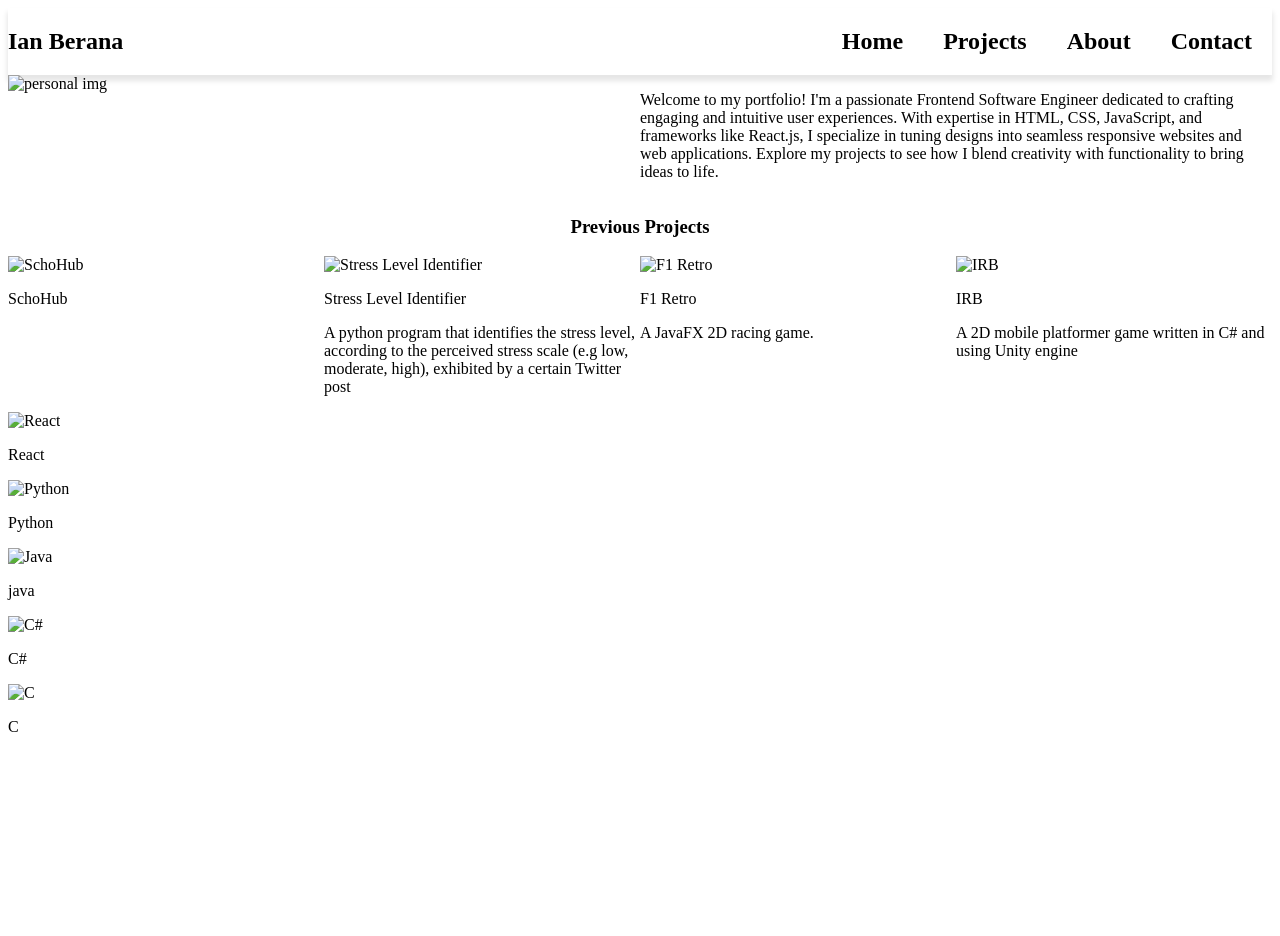
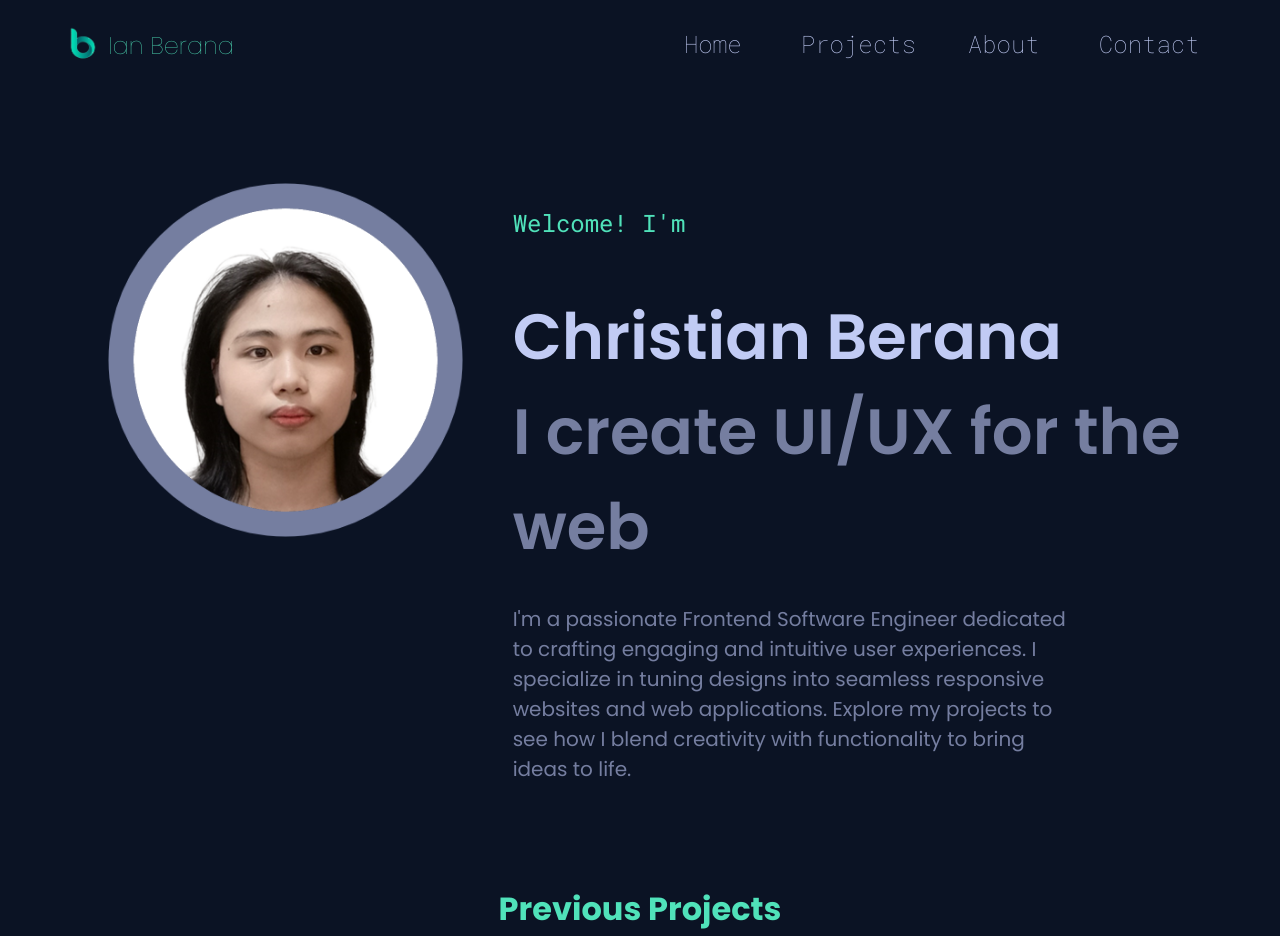
Before and after one commit to ianberana/ianberana.github.io, a plain HTML site: page index.html in a window 1280 px wide. Shown: the top 936 px of the page. Before the commit the page ends 800 px from the top, so only its background shows below. Drawn offline with Linux system fonts and the light colour scheme.

Commit message:
ui: Final changes for layout

```diff
--- a/index.html
+++ b/index.html
@@ -2,106 +2,79 @@
 
 <html>
   <head>
+    <link rel="preconnect" href="https://fonts.googleapis.com">
+    <link rel="preconnect" href="https://fonts.gstatic.com" crossorigin>
+    <link href="https://fonts.googleapis.com/css2?family=Poppins:ital,wght@0,100;0,200;0,300;0,400;0,500;0,600;0,700;0,800;0,900;1,100;1,200;1,300;1,400;1,500;1,600;1,700;1,800;1,900&display=swap" rel="stylesheet">
+    <link href="https://fonts.googleapis.com/css2?family=Poppins:ital,wght@0,100;0,200;0,300;0,400;0,500;0,600;0,700;0,800;0,900;1,100;1,200;1,300;1,400;1,500;1,600;1,700;1,800;1,900&family=Roboto+Mono:ital,wght@0,100..700;1,100..700&display=swap" rel="stylesheet">
+    <link rel="stylesheet" href="styles.css">
     <title>Berana's Portfolio</title>
-    <style>
-        body {
-            display: flex;
-            flex-direction: column;
-            align-items: stretch;
-        }
-        nav {
-            box-shadow: 0px 5px 5px 1px rgba(0, 0, 0, .1);
-            display: flex;
-            flex-direction: row;
-            justify-content: space-between;
-        }
-
-        #nav-links {
-            width: 60%;
-            display: flex;
-            justify-content: flex-end;
-        }
-
-        #nav-links a{
-            font-family: "Interim";
-            color: inherit;
-            text-decoration: none;
-            margin: 0 20px 0 20px;
-        }
-
-        .container {
-            display: flex;
-            flex-direction: row;
-        }
-
-        .container div {
-            flex: 1;
-        }
-
-        #skills {
-            display: flex;
-            flex-direction: column;
-        }
-
-    </style>
-
   </head>
 
   <body>
-    <nav>
-        <div>
+    <div id="navbar" class="container">
+        <div id="nav-name">
+            <img src="images/logo.png" alt="logo img">
             <h2>Ian Berana</h2>
         </div>
         <div id="nav-links">
-            <h2><a href="">Home</a></h2>
-            <h2><a href="">Projects</a></h2>
-            <h2><a href="">About</a></h2>
-            <h2><a href="">Contact</a></h2>
+            <h2><a href="#navbar">Home</a></h2>
+            <h2><a href="#projects">Projects</a></h2>
+            <h2><a href="#autobiography">About</a></h2>
+            <h2><a href="#footer">Contact</a></h2>
         </div>
-    </nav>
+    </div>
 
     <div id="home" class="container">
-        <div id="pic">
-            <img src="" alt="personal img">
+        <div id="pic" style="flex: 1;">
+            <img src="images/profile.png" alt="profile img">
         </div>
-        <div id="description">
-            <p>
-                Welcome to my portfolio! I'm a passionate Frontend Software Engineer dedicated to crafting engaging and intuitive user experiences.
-                With expertise in HTML, CSS, JavaScript, and frameworks like React.js, I specialize in tuning designs into seamless responsive websites and web applications.
+        <div style="flex: 2;">
+            <p style="margin-bottom: 50px; font-family: 'Roboto Mono', monospace; font-size: 1.5em; font-weight: 400; color: #50E2BA;">
+                Welcome! I'm
+            </p>
+            <p style="margin: 0; font-size: 4em; font-weight: 600;">
+                Christian Berana
+            </p>
+            <p style="margin: 0; font-size: 4em; font-weight: 600; color: #757EA0;">
+                I create UI/UX for the web
+            </p>
+            <p style="width: 80%; margin: 30px 0 0 0; font-size: 1.25em; font-weight: 400; color: #757EA0;">
+                I'm a passionate Frontend Software Engineer dedicated to crafting engaging and intuitive user experiences.
+                I specialize in tuning designs into seamless responsive websites and web applications.
                 Explore my projects to see how I blend creativity with functionality to bring ideas to life.
             </p>
         </div>
     </div>
 
+
     <div id="projects">
-        <h3 style="text-align: center;">Previous Projects</h3>
-        <div class="container">
-            <div>
-                <img src="" alt="SchoHub">
-                <p>SchoHub</p>
+        <h1>Previous Projects</h1>
+        <div id="cards">
+            <div class="card">
+                <img src="images/schohub.png" alt="SchoHub">
+                <p class="title">SchoHub</p>
                 <p>
-
+                    A React app that centralizes the educational resource management of the Young Software Engineers’ Society
                 </p>
             </div>
-            <div>
-                <img src="" alt="Stress Level Identifier">
-                <p>Stress Level Identifier</p>
+            <div class="card">
+                <img src="images/stress.png" alt="Stress Level Identifier">
+                <p class="title">Stress Level Identifier</p>
                 <p>
                     A python program that identifies the stress level, according
-                    to the perceived stress scale (e.g low, moderate, high),
-                    exhibited by a certain Twitter post
+                    to the perceived stress scale exhibited by a certain Twitter post
                 </p>
             </div>
-            <div>
-                <img src="" alt="F1 Retro">
-                <p>F1 Retro</p>
+            <div class="card">
+                <img src="images/F1retro.png" alt="F1 Retro">
+                <p class="title">F1 Retro</p>
                 <p>
                     A JavaFX 2D racing game.
                 </p>
             </div>
-            <div>
-                <img src="" alt="IRB">
-                <p>IRB</p>
+            <div class="card">
+                <img src="images/irb.png" alt="IRB">
+                <p class="title">IRB</p>
                 <p>
                     A 2D mobile platformer game written in C# and using
                     Unity engine
@@ -111,35 +84,60 @@
     </div>
 
     <div class="container">
-        <div id="skills">
-            <div>
-                <img src="" alt="React">
-                <p>React</p>
+        <div>
+            <h1>Skills</h1>
+            <div class="container">
+                <div class="skill">
+                    <img src="images/react.png" alt="React">
+                    <h2>React</h2>
+                </div>
+                <div class="skill">
+                    <img src="images/python.png" alt="Python">
+                    <h2>Python</h2>
+                </div>
+                <div class="skill">
+                    <img src="images/java.png" alt="Java">
+                    <h2>Java</h2>
+                </div>
+                <div class="skill">
+                    <img src="images/csharp.png" alt="C#">
+                    <h2>C#</h2>
+                </div>
+                <div class="skill">
+                    <img src="images/c.png" alt="C">
+                    <h2>C</h2>
+                </div>
             </div>
-            <div>
-                <img src="" alt="Python">
-                <p>Python</p>
-            </div>
-            <div>
-                <img src="" alt="Java">
-                <p>java</p>
-            </div>
-            <div>
-                <img src="" alt="C#">
-                <p>C#</p>
-            </div>
-            <div>
-                <img src="" alt="C">
-                <p>C</p>
-            </div>
+
         </div>
 
         <div id="autobiography">
+            <h1>Autobiography</h1>
             <p>
-
+                "
+                    Ian Berana is a simple man, with a simple passion for software engineering,
+                    and a simple goal of enjoying life early.
+                "
             </p>
         </div>
     </div>
+
+
+    <hr style="width: 90%; margin: 80px 0 80px 0; align-self: center;">
+
+    <div id="footer" class="container">
+        <img src="images/logo.png" alt="logo img">
+        <div>
+            <p>
+                Los Baños, Laguna | 09*********** | https://ianberana@github.io
+            </p>
+            <p>
+                ©2024 IanBerana. All Rights Reserved
+            </p>
+            <a href="#navbar">Back to Top</a>
+        </div>
+    </div>
+
   </body>
 
 </html>
--- /dev/null
+++ b/styles.css
@@ -0,0 +1,142 @@
+body {
+    background-color: #0B1324;
+    font-family: "Poppins", sans-serif;
+    color: #C1CBF4;
+    overflow-x: hidden;
+    display: flex;
+    flex-direction: column;
+    align-items: stretch;
+}
+
+.container {
+    padding: 0 50px 0 50px;
+    display: flex;
+    flex-direction: row;
+    flex-wrap: wrap;
+}
+
+.container * {
+    flex: 1;
+}
+
+a {
+    color: inherit;
+    text-decoration: none;
+}
+
+a:hover {
+    color: #50E2BA;
+    text-decoration: underline;
+}
+
+h1 {
+    text-align: center;
+    color: #50E2BA;
+}
+
+#navbar {
+    font-family: "Roboto Mono", monospace;
+}
+
+#navbar h2{
+    font-weight: 100;
+}
+
+#nav-name {
+    font-family: "Poppins", sans-serif;
+    color: #50E2BA;
+    display: flex;
+    align-items: center;
+}
+
+#nav-name img {
+    max-width: 50px;
+    max-height: 50px;
+}
+
+#nav-links {
+    text-align: center;
+    display: flex;
+    justify-content: space-between;
+}
+
+#home {
+    padding-top: 100px;
+    margin-bottom: 80px;
+}
+
+#pic {
+    padding: 0 50px 0 50px;
+}
+
+#pic img {
+    width: 100%;
+    height: auto;
+}
+
+#cards {
+    padding-left: 40px;
+    margin-bottom: 80px;
+    display: flex;
+    flex-wrap: wrap;
+    justify-content: center;
+}
+
+.card {
+    display: flex;
+    flex-direction: column;
+    padding: 15px 15px 15px 15px;
+    margin: 0 40px 20px 0;
+    background-color: #757EA0;
+    border-radius: 25px;
+    width: 280px;
+    height: 400px;
+}
+
+.card img {
+    align-self: center;
+    width: 100%;
+    height: 250px;
+    border-radius: 25px;
+}
+
+.card p {
+    margin: 10px 0 0 0;
+}
+
+.title {
+    font-size: 1.25em;
+    font-weight: 600;
+}
+
+.skill {
+    min-width: 200px;
+    max-width: 200px;
+    display: flex;
+    flex-direction: row;
+}
+
+.skill img {
+    width: 80px;
+    margin-right: 10px;
+}
+
+#autobiography p {
+    font-size: 2em;
+    text-align: center;
+    font-style: italic;
+}
+
+#footer {
+    margin-bottom: 30px;
+}
+
+#footer img{
+    max-width: 150px;
+    max-height: 150px;
+}
+
+#footer a {
+    font-size: 1.25em;
+    font-weight: 600;
+}
```
Also changed, not shown: images/F1retro.png (added), images/c.png (added), images/csharp.png (added), images/irb.png (added), images/java.png (added), images/logo.png (added), images/profile.png (added), images/python.png (added), images/react.png (added), images/schohub.png (added), images/stress.png (added).
